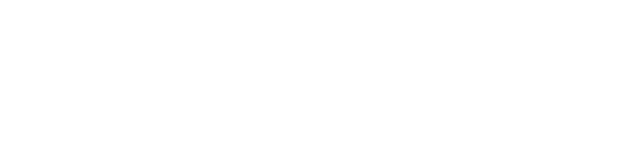
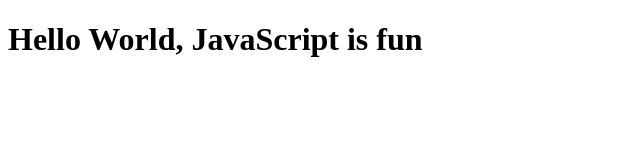
Before and after one commit to JossTorres91/goit-javascript-cl-01, a plain HTML site: page index.html in a window 1280 px wide. Shown: the whole page, without its empty margins (0-640 px from the left). Drawn offline with Linux system fonts and the light colour scheme.

Commit message:
Vinculación de script.js con index.html

```diff
--- a/index.html
+++ b/index.html
@@ -5,6 +5,14 @@
     <meta http-equiv="X-UA-Compatible" content="IE=edge" />
     <meta name="viewport" content="width=device-width, initial-scale=1.0" />
     <title>Clase 01 JavaScript</title>
+    <script src="js/script.js"></script>
   </head>
-  <body></body>
+  <body>
+    <h1>Hello World, JavaScript is fun</h1>
+    <script>
+      console.log("Hola mundo desde body de archivo html");
+      console.log("5");
+      console.log("10");
+    </script>
+  </body>
 </html>
```
